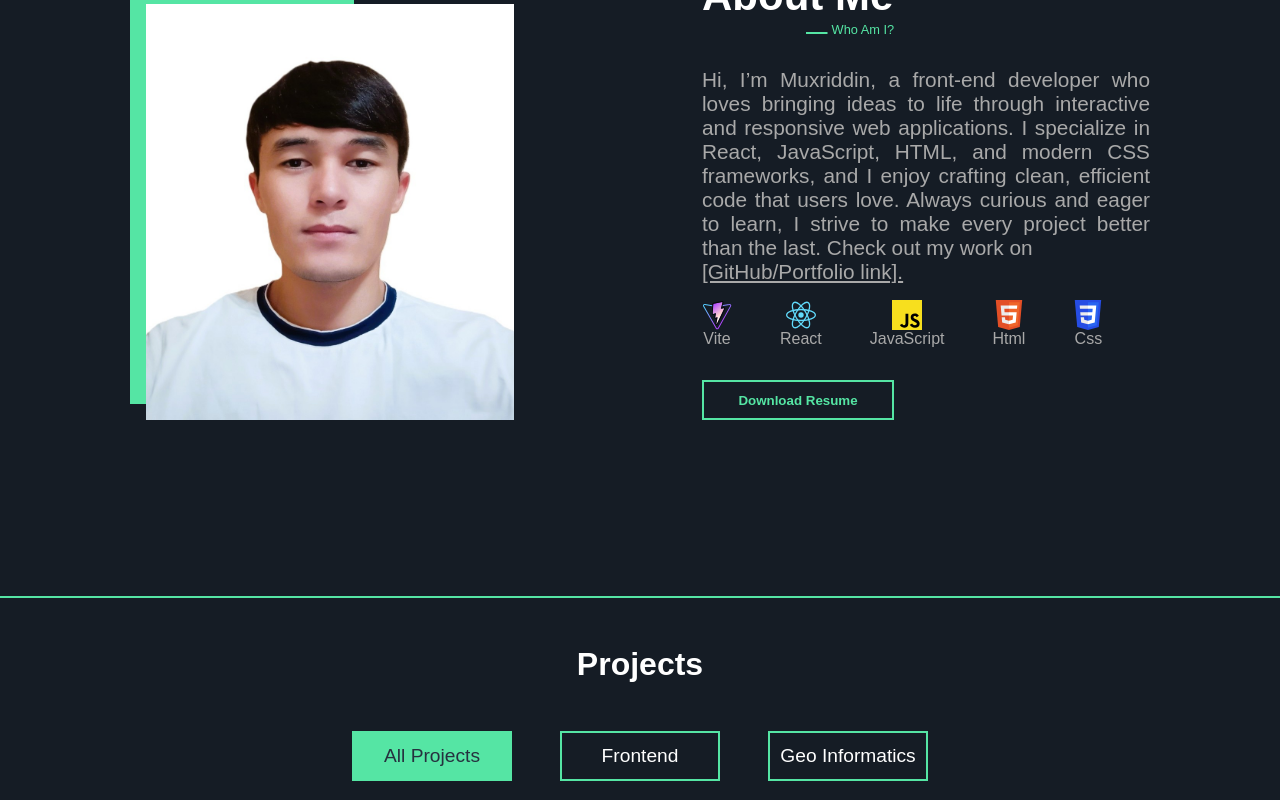
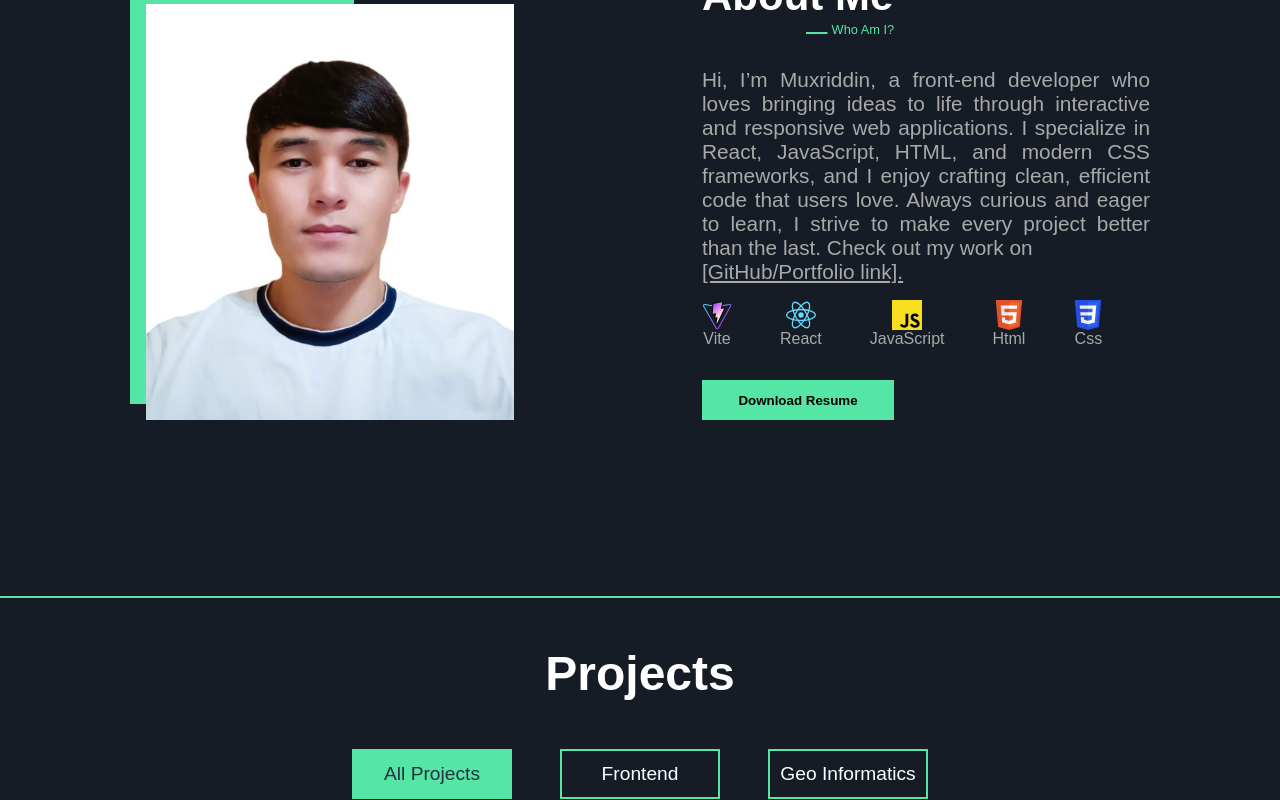
Before and after one commit to MukhriddinToshboyev/Portfoliyo, a React (Vite) app: page / in a window 1280 px wide. In both pictures the pointer is over the button "Download Resume". Shown: the part 1004-1804 px from the top of the page. Built offline with nearby package versions, Linux system fonts and the light colour scheme.

Commit message:
Style: About and Projects

```diff
--- a/src/About/style.css
+++ b/src/About/style.css
@@ -101,6 +101,11 @@
   color: #55e5a4;
 }
 
+.About_btn button:hover {
+  background-color: #55e5a4;
+  color: black;
+}
+
 /* Line */
 
 .About_line {
--- a/src/Projects/style.css
+++ b/src/Projects/style.css
@@ -10,7 +10,7 @@
 
 .Projects_title {
   margin: 3rem;
-  font-size: 2rem;
+  font-size: 3rem;
 }
 
 .Projects_btn {
```
